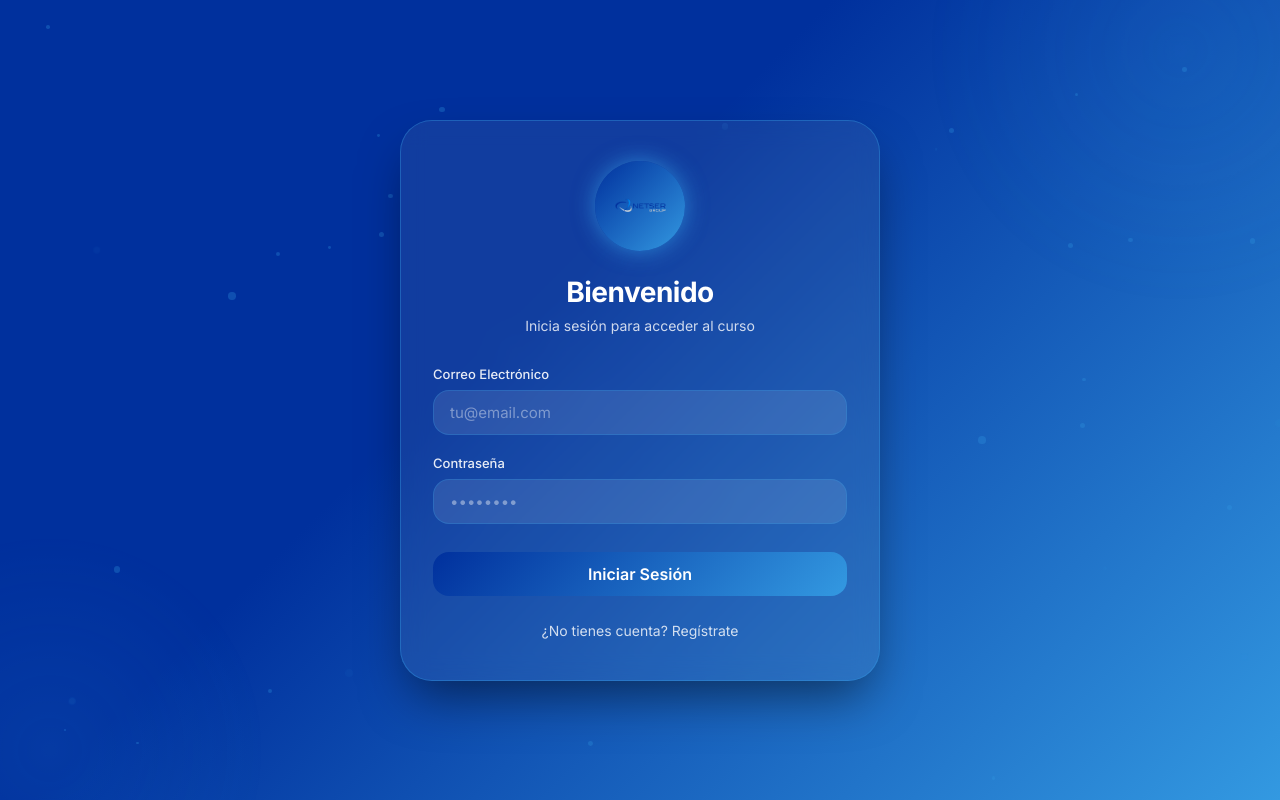
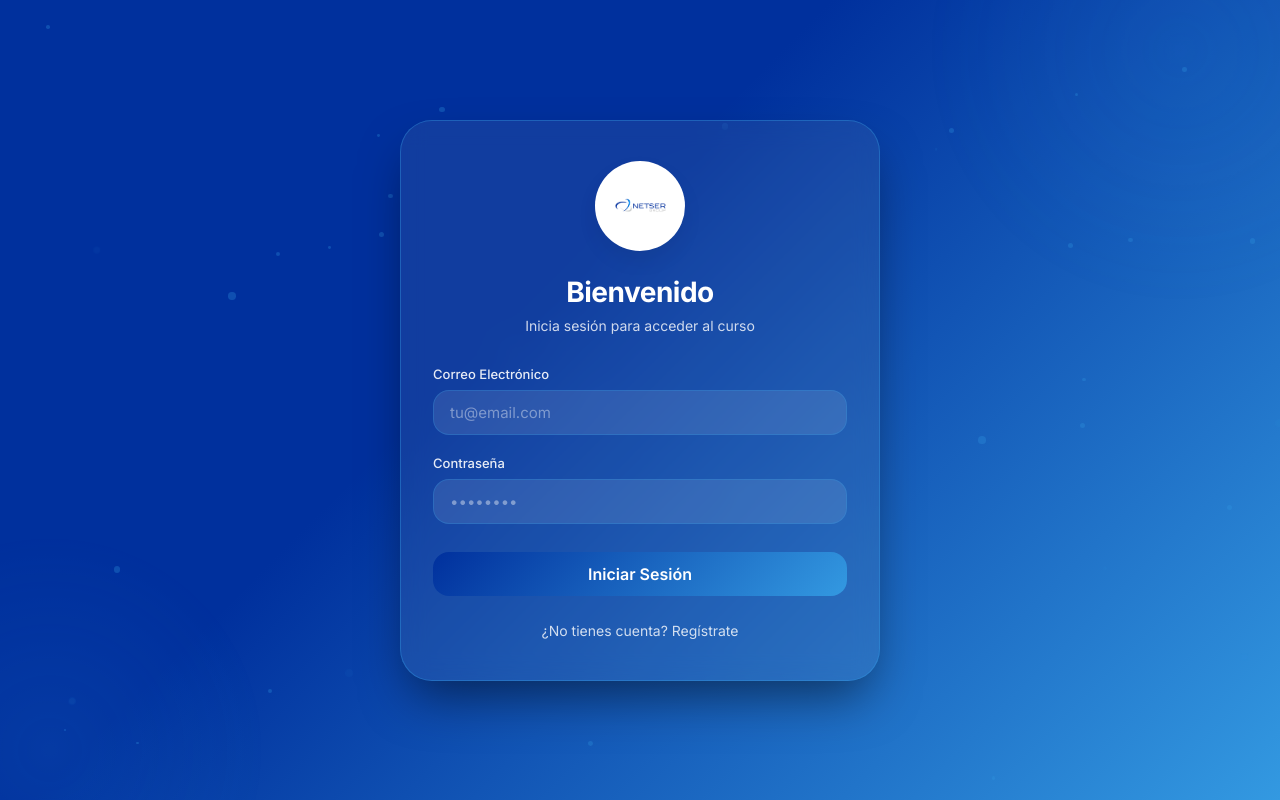
Before and after one commit to romano930320/residentes, a plain HTML site: page public/index.html in a window 1280 px wide. Drawn offline with Linux system fonts and the light colour scheme.

```diff
--- a/public/index.html
+++ b/public/index.html
@@ -125,13 +125,12 @@
         .logo-circle {
     width: 90px;
     height: 90px;
-            background: linear-gradient(135deg, #00309D, #3399E1);
+    background: white;
     border-radius: 50%;
     display: inline-flex;
     align-items: center;
     justify-content: center;
-            box-shadow: 0 10px 25px -5px rgba(0, 0, 0, 0.3);
-            animation: glow 2s infinite alternate;
+    box-shadow: 0 10px 25px -5px rgba(0, 0, 0, 0.1);
 }
 
         @keyframes glow {
```
Lines whose indentation alone changed are shown as unchanged.
